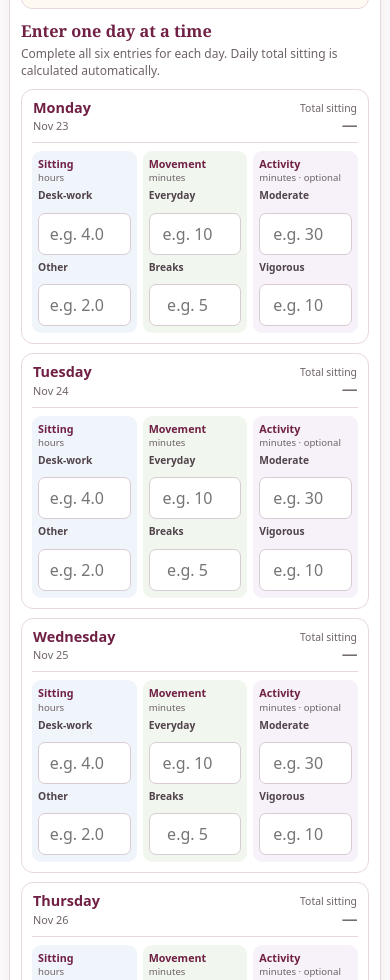
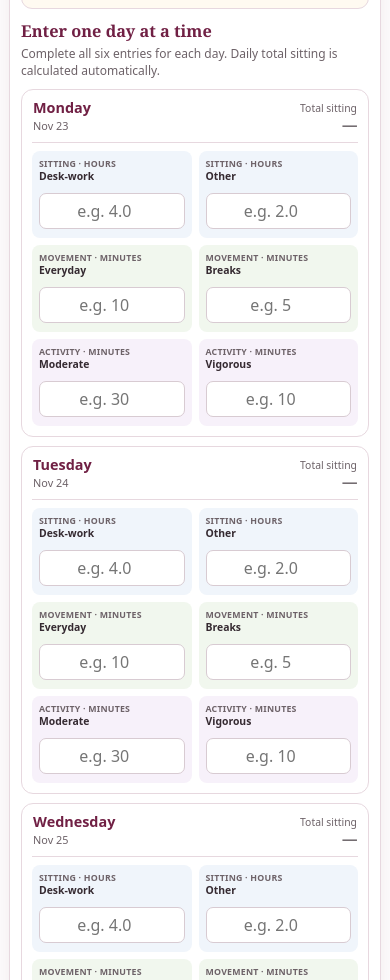
Before and after one commit to moizezzi3209/desk-work-wellness, a plain HTML site: page index.html in a window 390 px wide. Shown: the part 1745-2725 px from the top of the page. Drawn offline with Linux system fonts and the light colour scheme.

Commit message:
Make each mobile day entry a square six-field card

```diff
--- a/index.html
+++ b/index.html
@@ -265,32 +265,29 @@ footer{padding:0 0 24px;color:var(--muted);font-size:.75rem}
  .mobile-entry-heading h3{margin:0;color:var(--plum);font:700 1.02rem/1.2 Georgia,serif}
  .mobile-entry-heading p{margin:3px 0 0;color:var(--muted);font-size:.75rem}
  .day-entry-list{display:grid;gap:9px}
- .day-entry-card{border:1px solid var(--line);border-radius:12px;background:#fff;padding:10px;min-width:0}
+ .day-entry-card{box-sizing:border-box;aspect-ratio:1/1;width:100%;border:1px solid var(--line);border-radius:12px;background:#fff;padding:10px;min-width:0;display:flex;flex-direction:column;justify-content:flex-start}
  .day-entry-head{display:flex;align-items:center;justify-content:space-between;gap:10px;padding:0 1px 8px;margin-bottom:8px;border-bottom:1px solid var(--line)}
  .day-entry-title h4{margin:0;color:var(--plum);font-size:.9rem;line-height:1.15}
  .day-entry-title p{margin:2px 0 0;color:var(--muted);font-size:.68rem}
  .day-entry-total{text-align:right;white-space:nowrap}
  .day-entry-total span{display:block;color:var(--muted);font-size:.65rem}
  .day-entry-total strong{display:block;color:var(--ink);font:700 .9rem/1.2 Georgia,serif}
- .day-entry-groups{display:grid;grid-template-columns:repeat(3,minmax(0,1fr));gap:6px}
- .day-entry-group{min-width:0;padding:7px 6px;border-radius:9px}
- .day-entry-group.sitting{background:#f0f5fb}
- .day-entry-group.movement{background:#f1f7ee}
- .day-entry-group.activity{background:#f7f1fa}
- .day-entry-group h5{margin:0 0 7px;color:var(--plum);font-size:.67rem;line-height:1.15}
- .day-entry-group h5 span{display:block;margin-top:2px;color:var(--muted);font-size:.6rem;font-weight:500}
- .day-entry-fields{display:grid;grid-template-columns:1fr;gap:7px}
- .day-entry-field{display:block;min-width:0}
- .day-entry-field span{display:block;min-height:1.9em;margin-bottom:3px;color:#51434b;font-size:.64rem;line-height:1.15;font-weight:700;overflow-wrap:anywhere}
- .day-entry-field input{display:block;box-sizing:border-box;width:100%;min-width:0;min-height:42px;padding:7px 4px;border:1px solid #d8cbd2;border-radius:7px;background:#fff;color:var(--ink);text-align:center;font:16px system-ui,-apple-system,sans-serif}
+ .day-entry-groups{display:grid;grid-template-columns:repeat(2,minmax(0,1fr));grid-template-rows:repeat(3,minmax(0,1fr));gap:7px;flex:1;min-height:0}
+ .day-entry-field{display:flex;flex-direction:column;justify-content:center;min-width:0;padding:6px 7px;border-radius:8px;background:#f8f5f7}
+ .day-entry-field[data-kind="sitting"]{background:#f0f5fb}
+ .day-entry-field[data-kind="movement"]{background:#f1f7ee}
+ .day-entry-field[data-kind="activity"]{background:#f7f1fa}
+ .day-entry-field .field-kind{display:block;margin-bottom:2px;color:var(--muted);font-size:.55rem;line-height:1.1;font-weight:750;text-transform:uppercase;letter-spacing:.025em}
+ .day-entry-field .field-name{display:block;min-height:1.8em;margin-bottom:3px;color:#352a31;font-size:.65rem;line-height:1.12;font-weight:700;overflow-wrap:anywhere}
+ .day-entry-field input{display:block;box-sizing:border-box;width:100%;min-width:0;min-height:36px;padding:5px 4px;border:1px solid #d8cbd2;border-radius:7px;background:#fff;color:var(--ink);text-align:center;font:16px system-ui,-apple-system,sans-serif}
  .day-entry-field input:focus{outline:2px solid #bd8aa1;outline-offset:1px}
 }
 @media(max-width:360px){
  .day-entry-card{padding:8px}
- .day-entry-groups{gap:4px}
- .day-entry-group{padding:6px 4px}
- .day-entry-group h5{font-size:.63rem}
- .day-entry-field span{font-size:.61rem}
+ .day-entry-groups{gap:5px}
+ .day-entry-field{padding:5px}
+ .day-entry-field .field-kind{font-size:.52rem}
+ .day-entry-field .field-name{font-size:.61rem}
 }
 
 /* The dashboard chart is a seven-day horizontal plot, not a vertical list. */
@@ -470,8 +467,9 @@ function renderRows(){
 }
 function cell(i,field,placeholder,label){return '<td data-label="'+label+'"><input type="number" min="0" max="'+(field==='work'||field==='other'?24:1440)+'" step="'+(field==='work'||field==='other'?'.25':'1')+'" inputmode="decimal" data-day="'+i+'" data-field="'+field+'" aria-label="'+DAYS[i]+' '+label+'" placeholder="'+placeholder+'"></td>';}
 function mobileField(i,field,visibleLabel,accessibleLabel,placeholder){
- const sitting=field==='work'||field==='other';
- return '<label class="day-entry-field"><span>'+visibleLabel+'</span><input type="number" min="0" max="'+(sitting?24:1440)+'" step="'+(sitting?'.25':'1')+'" inputmode="decimal" data-day="'+i+'" data-field="'+field+'" aria-label="'+DAYS[i]+' '+accessibleLabel+'" placeholder="'+placeholder+'"></label>';
+ const sitting=field==='work'||field==='other',movement=field==='everyday'||field==='breaks';
+ const kind=sitting?'sitting':movement?'movement':'activity',unit=sitting?'hours':'minutes';
+ return '<label class="day-entry-field" data-kind="'+kind+'"><span class="field-kind">'+kind+' · '+unit+'</span><span class="field-name">'+visibleLabel+'</span><input type="number" min="0" max="'+(sitting?24:1440)+'" step="'+(sitting?'.25':'1')+'" inputmode="decimal" data-day="'+i+'" data-field="'+field+'" aria-label="'+DAYS[i]+' '+accessibleLabel+'" placeholder="'+placeholder+'"></label>';
 }
 function renderMobileDays(){
  const box=$('mobileDayEntries');if(!box)return;
@@ -484,18 +482,12 @@ function renderMobileDays(){
    '<header class="day-entry-head"><div class="day-entry-title"><h4>'+fullDay+'</h4><p>'+label+'</p></div>'+
    '<div class="day-entry-total"><span>Total sitting</span><strong id="mobileTotal'+i+'">—</strong></div></header>'+
    '<div class="day-entry-groups">'+
-    '<section class="day-entry-group sitting"><h5>Sitting <span>hours</span></h5><div class="day-entry-fields">'+
      mobileField(i,'work','Desk-work','desk-work sitting hours','e.g. 4.0')+
      mobileField(i,'other','Other','other sitting hours','e.g. 2.0')+
-    '</div></section>'+
-    '<section class="day-entry-group movement"><h5>Movement <span>minutes</span></h5><div class="day-entry-fields">'+
      mobileField(i,'everyday','Everyday','everyday movement minutes','e.g. 10')+
      mobileField(i,'breaks','Breaks','deliberate movement breaks','e.g. 5')+
-    '</div></section>'+
-    '<section class="day-entry-group activity"><h5>Activity <span>minutes · optional</span></h5><div class="day-entry-fields">'+
      mobileField(i,'moderate','Moderate','moderate-intensity activity minutes','e.g. 30')+
      mobileField(i,'vigorous','Vigorous','vigorous-intensity activity minutes','e.g. 10')+
-    '</div></section>'+
    '</div>';
   list.appendChild(card);
  });
```
